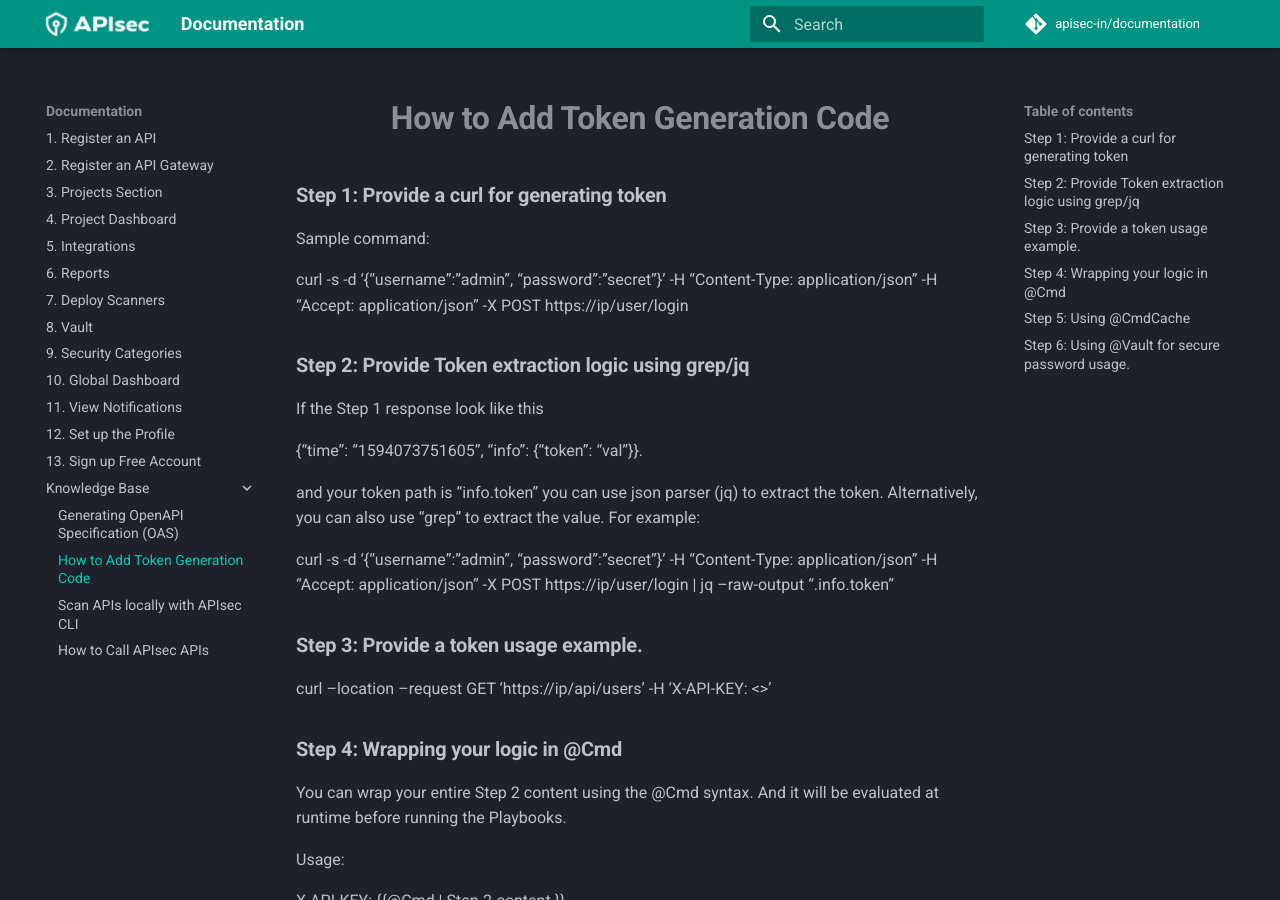
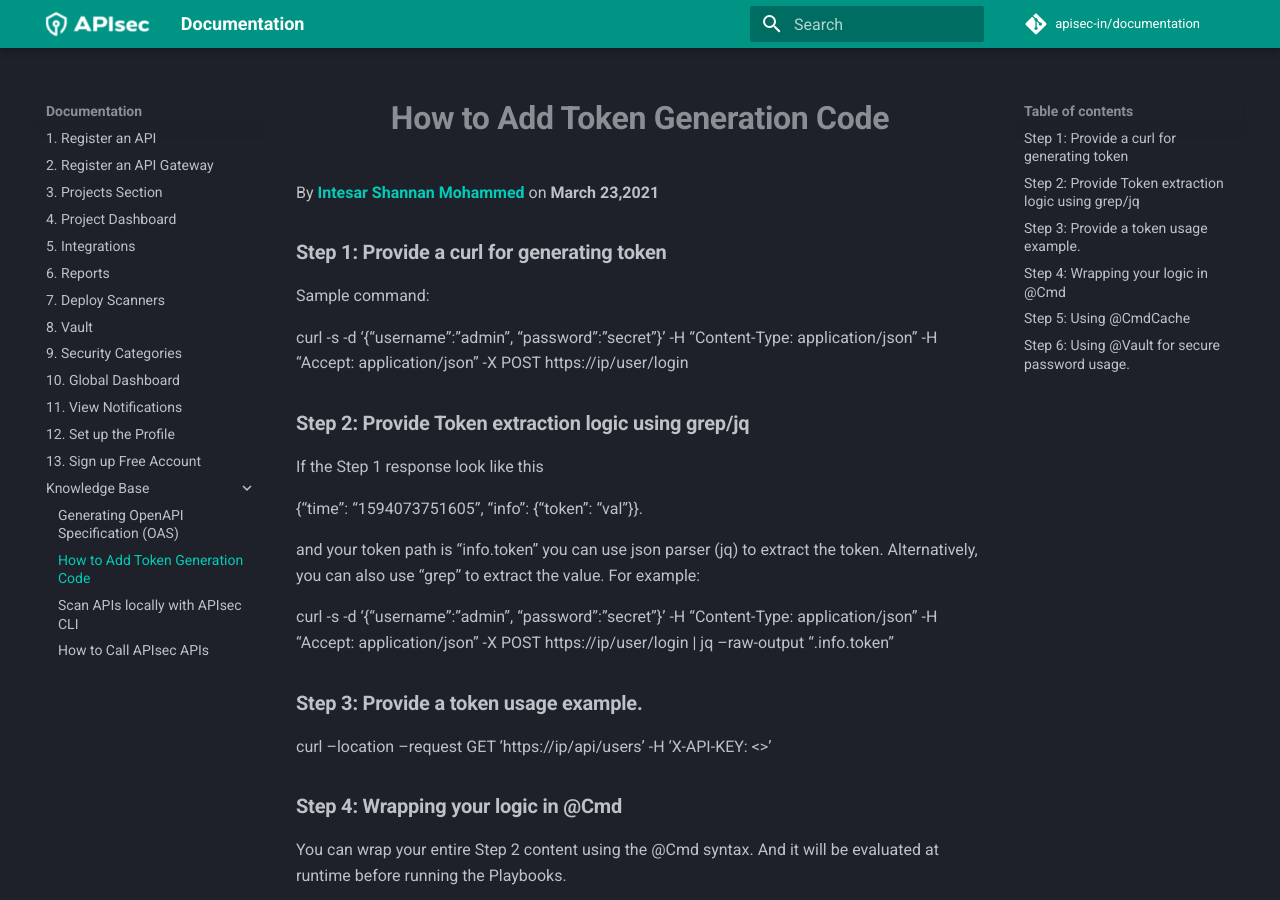
Before and after one commit to apisec-inc/documentation, an MkDocs documentation site: the page built from docs/Token Generation Code.md, in a window 1280 px wide and 900 px high. Built offline with MkDocs 1.6.1 and Material for MkDocs 9.7.7, drawn with Linux system fonts in a browser that asks for light colours; comment, search, counter and statistics services are not loaded; some of the changed text lies outside the part shown.

Commit message:
Update Token Generation Code.md

```diff
--- a/docs/Token Generation Code.md
+++ b/docs/Token Generation Code.md
@@ -1,4 +1,6 @@
 <h1 align="center"> <b> How to Add Token Generation Code </b> </h1>
+
+   By **[Intesar Shannan Mohammed](https://github.com/intesar)** on **March 23,2021**
 
 ### **Step 1: Provide a curl for generating token**
 
```
Also changed, not shown: other parts of docs/Token Generation Code.md (+0 -4 lines).
